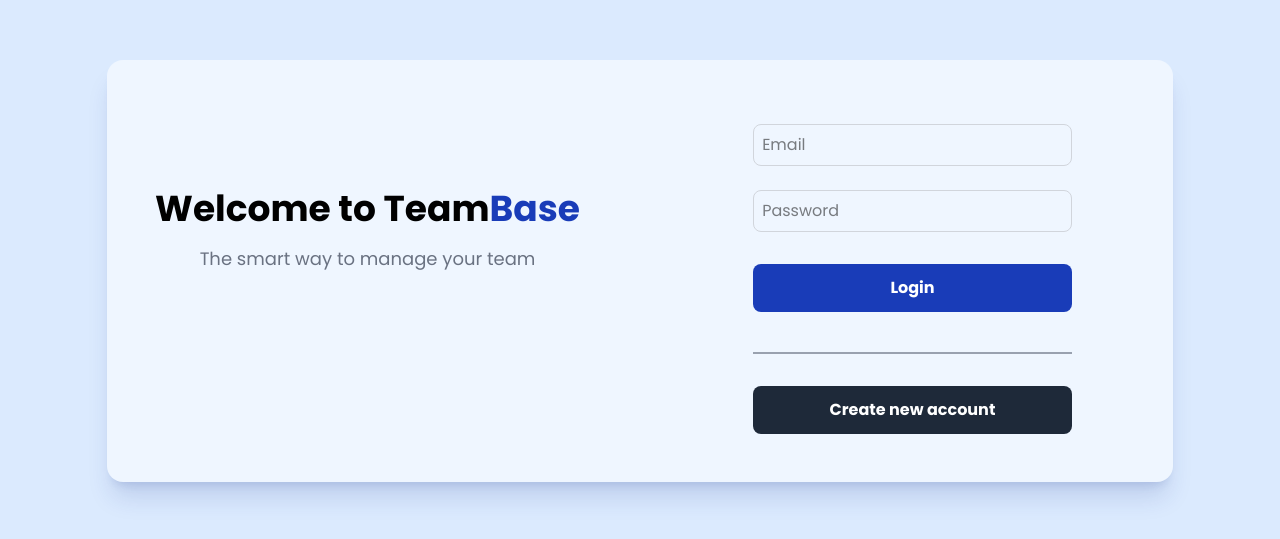
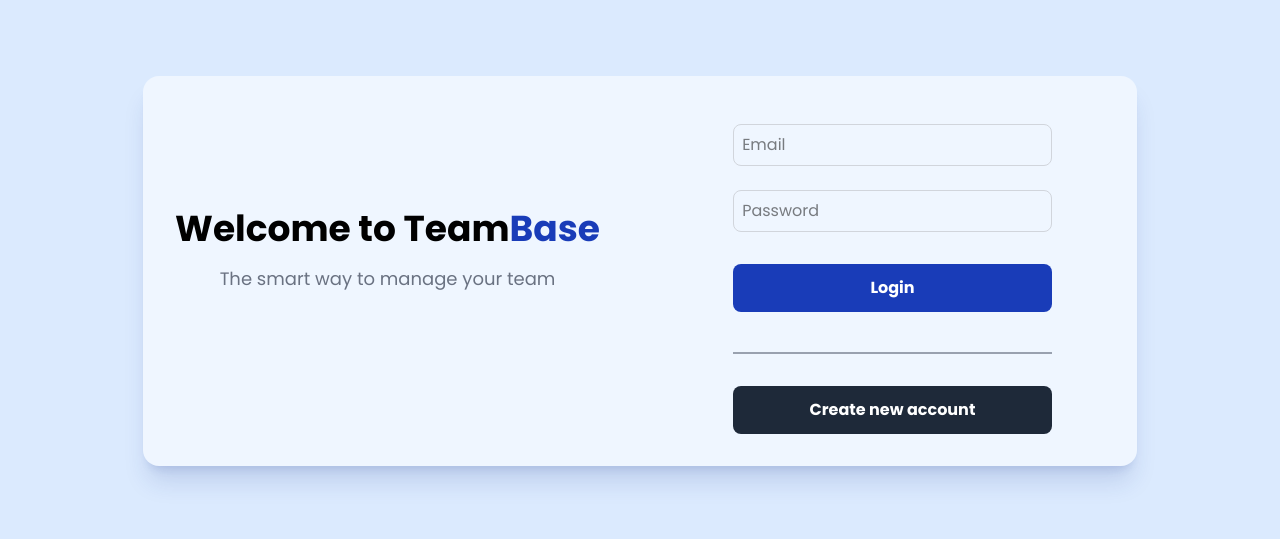
Before and after one commit to Izzeddin-Samara/TeamBase, a React (Vite) app in the folder Client/: page / in a window 1280 px wide. Shown: the part 129-668 px from the top of the page. Built offline with nearby package versions, Linux system fonts and the light colour scheme.

Commit message:
Update style and layout for Home.tsx

```diff
--- a/Client/src/components/Home.tsx
+++ b/Client/src/components/Home.tsx
@@ -63,7 +63,7 @@ const Home: React.FC = () => {
     e.preventDefault();
     if (validateForm()) {
       try {
-        setLoading(true)
+        setLoading(true);
         // Make a POST request to the backend
         const res = await axios.post(
           "http://localhost:8000/api/users/login",
@@ -81,28 +81,33 @@ const Home: React.FC = () => {
         setError("Login failed. Please check your credentials."); // Display error message
         setSuccess(""); // Clear success message
       } finally {
-        setLoading(false)
+        setLoading(false);
       }
     }
   };
 
   return (
     <div className="w-full h-screen flex items-center p-4">
-      <div className="max-w-7xl mx-auto bg-blue-50 rounded-2xl shadow-xl shadow-blue-900/15 p-12">
-        <div className="grid grid-cols-1 md:grid-cols-2 md:gap-30">
-          <div className="items-center flex mb-20 justify-center">
-            <div className="text-center mt-20 md:mt-0">
+      <div className="max-w-7xl mx-auto bg-blue-50 rounded-2xl shadow-xl shadow-blue-900/15 p-8">
+        <div className="grid grid-cols-1 md:grid-cols-2 lg:col-2 md:gap-20">
+          <div className="md:flex md:items-center">
+            <div className="text-center mt-10 md:mb-10 md:mt-0">
               <h1 className="text-3xl font-extrabold lg:text-4xl">
                 Welcome to Team<span className="text-blue-800">Base</span>
               </h1>
               <p className="text-lg mt-4 text-gray-500">
-              The smart way to manage your team
+                The smart way to manage your team
               </p>
             </div>
           </div>
-          <div className="rounded-xl md:w-3/4 mx-auto">
-          {error && <p className="text-red-700 text-center">{error}</p>} {/* Display error */}
-      {success && <p className="text-green-700 text-center">{success}</p>} {/* Display success */}
+
+          <div className="w-full mt-10 md:mt-0 rounded-xl md:w-3/4 mx-auto">
+            {error && <p className="text-red-700 text-center">{error}</p>}{" "}
+            {/* Display error */}
+            {success && (
+              <p className="text-green-700 text-center">{success}</p>
+            )}{" "}
+            {/* Display success */}
             <form onSubmit={handleSubmit}>
               <div>
                 <InputField
@@ -132,7 +137,7 @@ const Home: React.FC = () => {
                 type="submit"
                 className="bg-blue-800 font-bold hover:bg-blue-900 p-3 w-full mt-8 text-md text-white rounded-lg focus:ring-5 focus:ring-blue-300 cursor-pointer"
               >
-                {loading? "Logining in ..." : "Login"  }
+                {loading ? "Logining in ..." : "Login"}
               </button>
             </form>
             <div className="w-full h-0.5 bg-gray-400 mt-10"></div>
```
